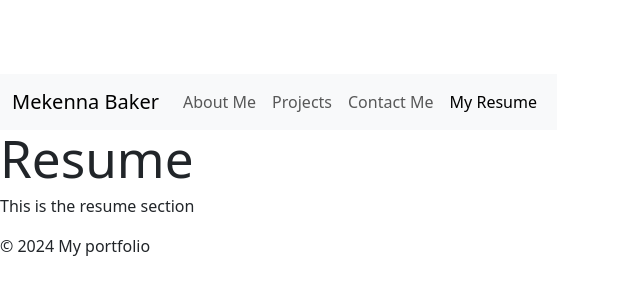
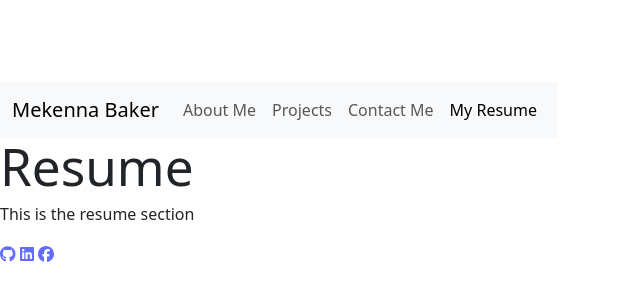
Before and after one commit to Mekenna-Baker/React-Portfolio, a React (Vite) app in the folder React Portfolio/: page /resume in a window 1280 px wide. Shown: the part 226-526 px from the top of the page, without its empty margins (0-640 px from the left). Built offline with nearby package versions, Linux system fonts and the light colour scheme.

Commit message:
installed fontawesome and its dependencies. Added footer icons

```diff
--- a/React Portfolio/index.html
+++ b/React Portfolio/index.html
@@ -12,6 +12,7 @@
     <div id="root"></div>
     <script type="module" src="/src/main.jsx"></script>
      <script src = "https://cdn.jsdelivr.net/npm/bootstrap@5.3.3/dist/js/bootstrap.bundle.min.js"></script>
+     <script src="https://kit.fontawesome.com/portfolio.js" crossorigin="anonymous"></script>
 
 
   </body>
--- a/React Portfolio/package.json
+++ b/React Portfolio/package.json
@@ -10,6 +10,11 @@
     "preview": "vite preview"
   },
   "dependencies": {
+    "@fortawesome/fontawesome-svg-core": "^6.6.0",
+    "@fortawesome/free-brands-svg-icons": "^6.6.0",
+    "@fortawesome/free-regular-svg-icons": "^6.6.0",
+    "@fortawesome/free-solid-svg-icons": "^6.6.0",
+    "@fortawesome/react-fontawesome": "^0.2.2",
     "bootstrap": "^5.3.3",
     "react": "^18.2.0",
     "react-dom": "^18.2.0",
--- a/React Portfolio/src/components/footer.jsx
+++ b/React Portfolio/src/components/footer.jsx
@@ -1,9 +1,19 @@
 import React from 'react';
+import { FontAwesomeIcon } from '@fortawesome/react-fontawesome';
+import { faGithub, faLinkedin, faFacebook } from '@fortawesome/free-brands-svg-icons';
 
 const Footer = () => {
     return (
         <footer>
-            <p> &copy; 2024 My portfolio</p>
+            <a href= "https://github.com/Mekenna-Baker" target="_blank">
+            <FontAwesomeIcon icon={faGithub} /> </a>
+
+            <a href= "https://www.linkedin.com/in/mekenna--baker/" target="_blank">
+            <FontAwesomeIcon icon={faLinkedin} />  </a>
+
+            <a href = "https://www.facebook.com/mekenna.drabner.04/" target="_blank">
+            <FontAwesomeIcon icon={faFacebook} /> </a>
+
         </footer>
 
     );
--- a/React Portfolio/src/components/projects.jsx
+++ b/React Portfolio/src/components/projects.jsx
@@ -47,6 +47,8 @@ const projectsInfo = [
     },
 ];
 
+// Create a function to render the project info and cards //
+
 const Projects = () => {
     return (
         <div>
```
Also changed, not shown: 1 other file (tests, documents, lock files or other folders).
